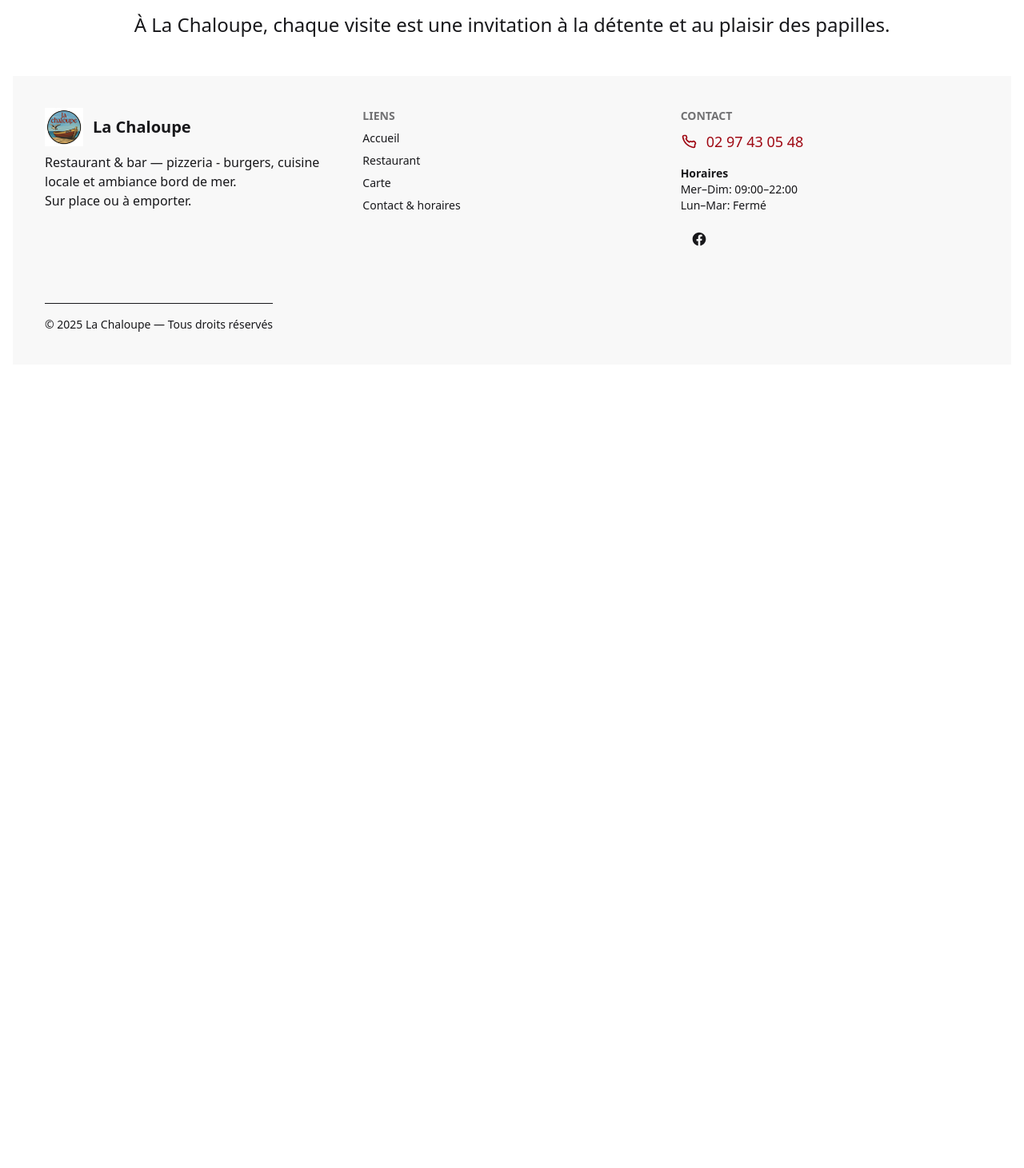
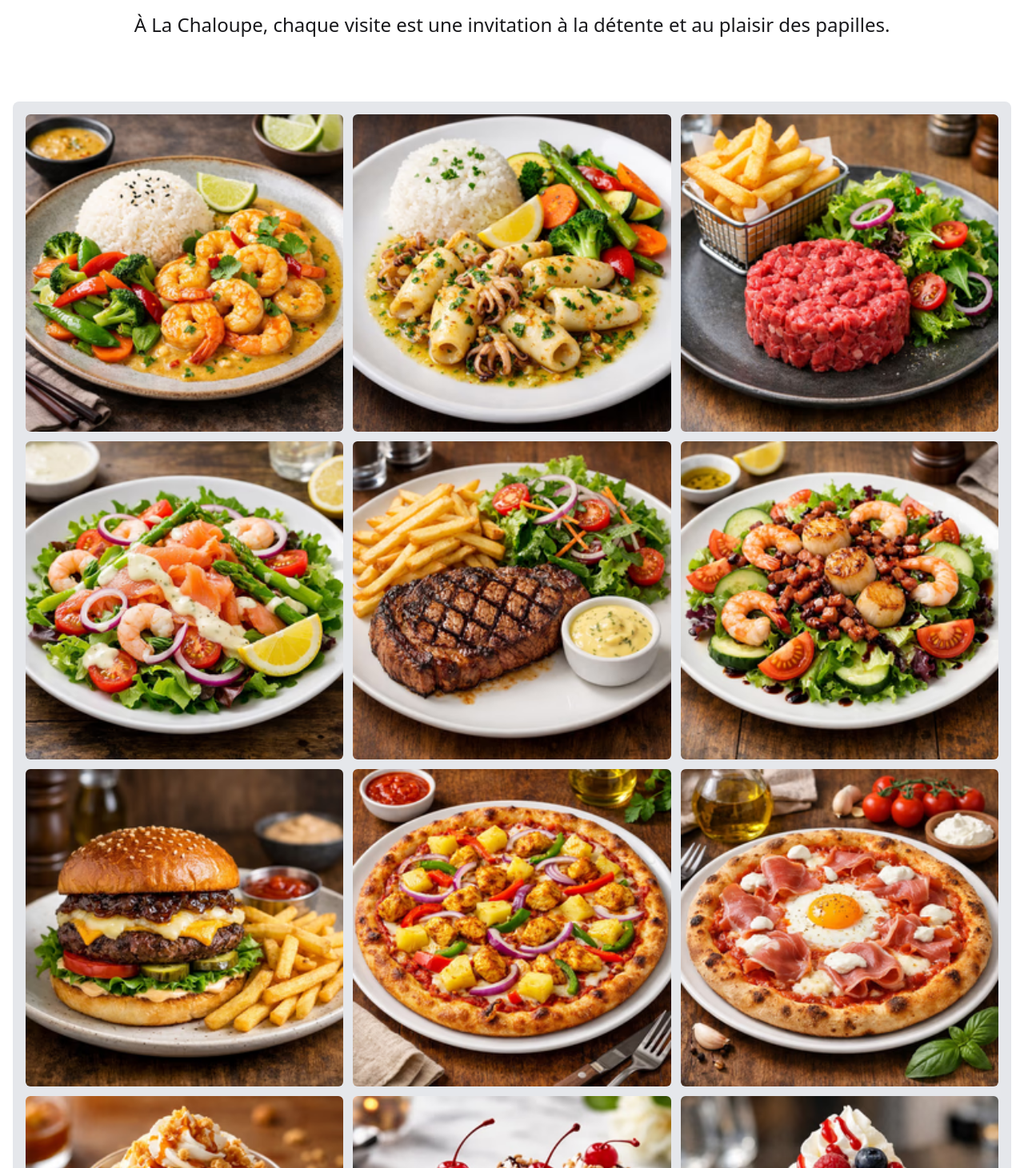
Before and after one commit to AlanGdev/chaloupe, a Next.js app: page / in a window 1280 px wide. Shown: the part 1149-2610 px from the top of the page at 80% size. Before the commit the page ends 1605 px from the top, so only its background shows below. Built offline with nearby package versions, Linux system fonts and the light colour scheme.

Commit message:
galerie photos

```diff
--- a/src/app/page.js
+++ b/src/app/page.js
@@ -3,6 +3,7 @@ import Header from '@/components/Header';
 import Footer from '@/components/Footer';
 import { Section1Accueil } from '@/components/Section1Accueil';
 import { Section2Accueil } from '@/components/Section2Accueil';
+import Gallery250 from '@/components/Gallery250';
 
 export default function Home() {
   return (
@@ -10,6 +11,7 @@ export default function Home() {
       <Header />
       <Section1Accueil />
       <Section2Accueil />
+      <Gallery250 />
       <Footer />
     </>
   );
--- /dev/null
+++ b/src/components/Gallery250/index.jsx
@@ -0,0 +1,70 @@
+"use client";
+
+import React, { useState } from "react";
+
+const thumbnails = [
+    "/sauteCrevettes250px.avif",
+    "/encornets250px.avif",
+    "/tartareDeBoeuf250px.avif",
+    "/saladeGodaille250px.avif",
+    "/entrecoteGrillee250px.avif",
+    "/saladeOceane250px.avif",
+    "/burgerChef250px.avif",
+     "/pizzaCalifornienne250px.avif",
+  "/pizzaRustique250px.avif",
+  "/petitDelice250px.avif",
+  "/bananaSplit250px.avif",
+  "/nougatGlace250px.avif",
+];
+
+function toFull(src) {
+  return src.replace("250px", "");
+}
+
+export default function Gallery250() {
+  const [open, setOpen] = useState(false);
+  const [active, setActive] = useState(0);
+
+  const openAt = (i) => {
+    setActive(i);
+    setOpen(true);
+  };
+
+  const close = () => setOpen(false);
+
+  return (
+    <div className="w-full mx-auto p-4 bg-gray-200 rounded-lg my-8">
+      <div className="grid grid-cols-2 sm:grid-cols-3 gap-3">
+        {thumbnails.map((src, i) => (
+          <button
+            key={src}
+            onClick={() => openAt(i)}
+            className="overflow-hidden rounded-md bg-gray-100"
+            aria-label={`Ouvrir l'image ${i + 1}`}
+            type="button"
+          >
+            <img src={src} alt={`thumb-${i + 1}`} className="w-full h-full object-cover block" />
+          </button>
+        ))}
+      </div>
+
+      {open && (
+        <div
+          className="fixed inset-0 z-50 flex items-center justify-center bg-black/60"
+          onClick={close}
+        >
+          <div className="max-w-4xl w-full mx-4" onClick={(e) => e.stopPropagation()}>
+            <button
+              onClick={close}
+              className="mb-2 text-white bg-black/40 px-3 py-1 rounded"
+              aria-label="Fermer"
+            >
+              Fermer
+            </button>
+            <img src={toFull(thumbnails[active])} alt={`full-${active + 1}`} className="w-full h-auto rounded-md shadow-lg" />
+          </div>
+        </div>
+      )}
+    </div>
+  );
+}
--- /dev/null
+++ b/src/components/Section3Accueil/index.jsx
@@ -0,0 +1,5 @@
+export function Section3Accueil(){
+    // On va faire une galerie d'images
+    return(<>
+    </>)
+}
```
